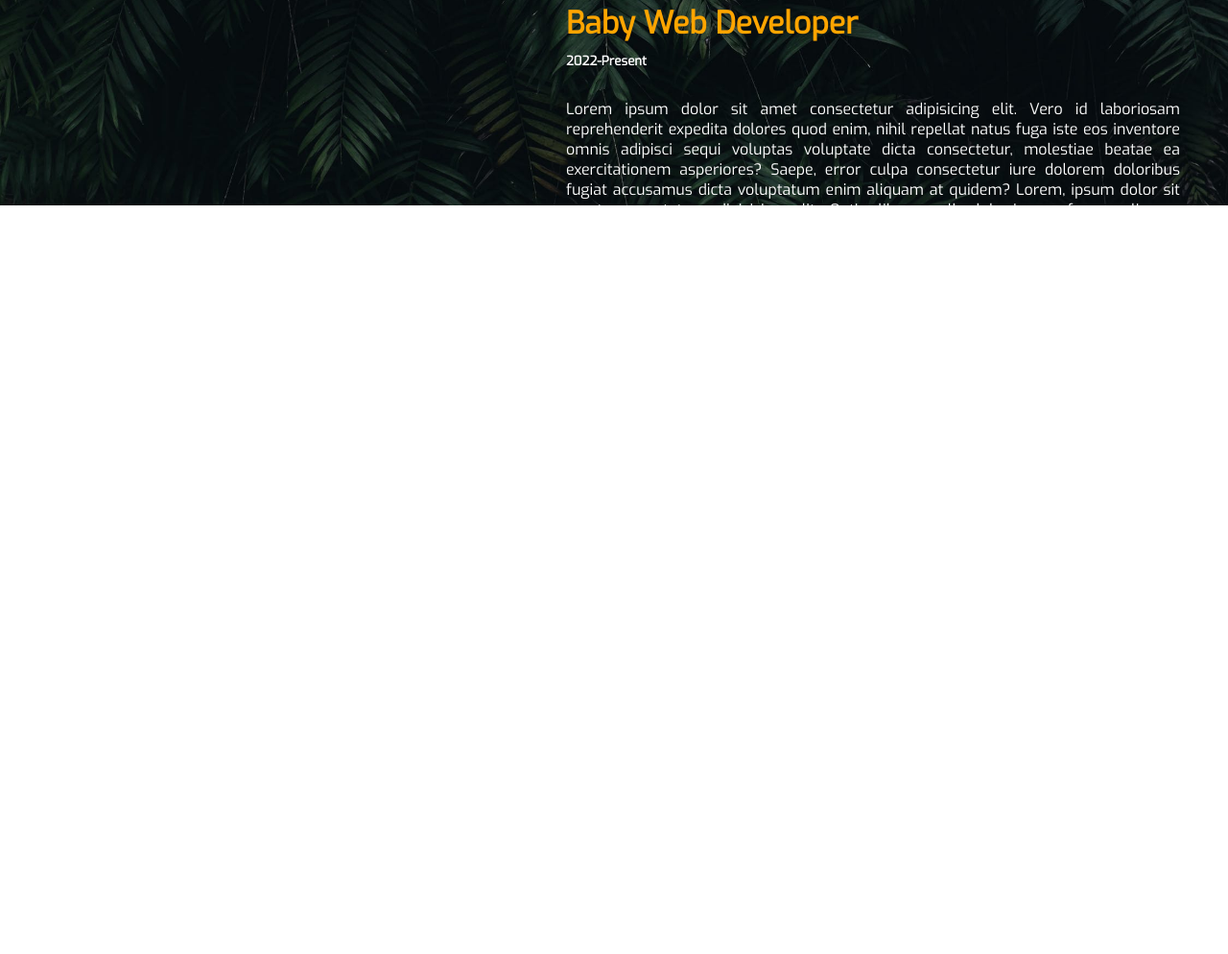
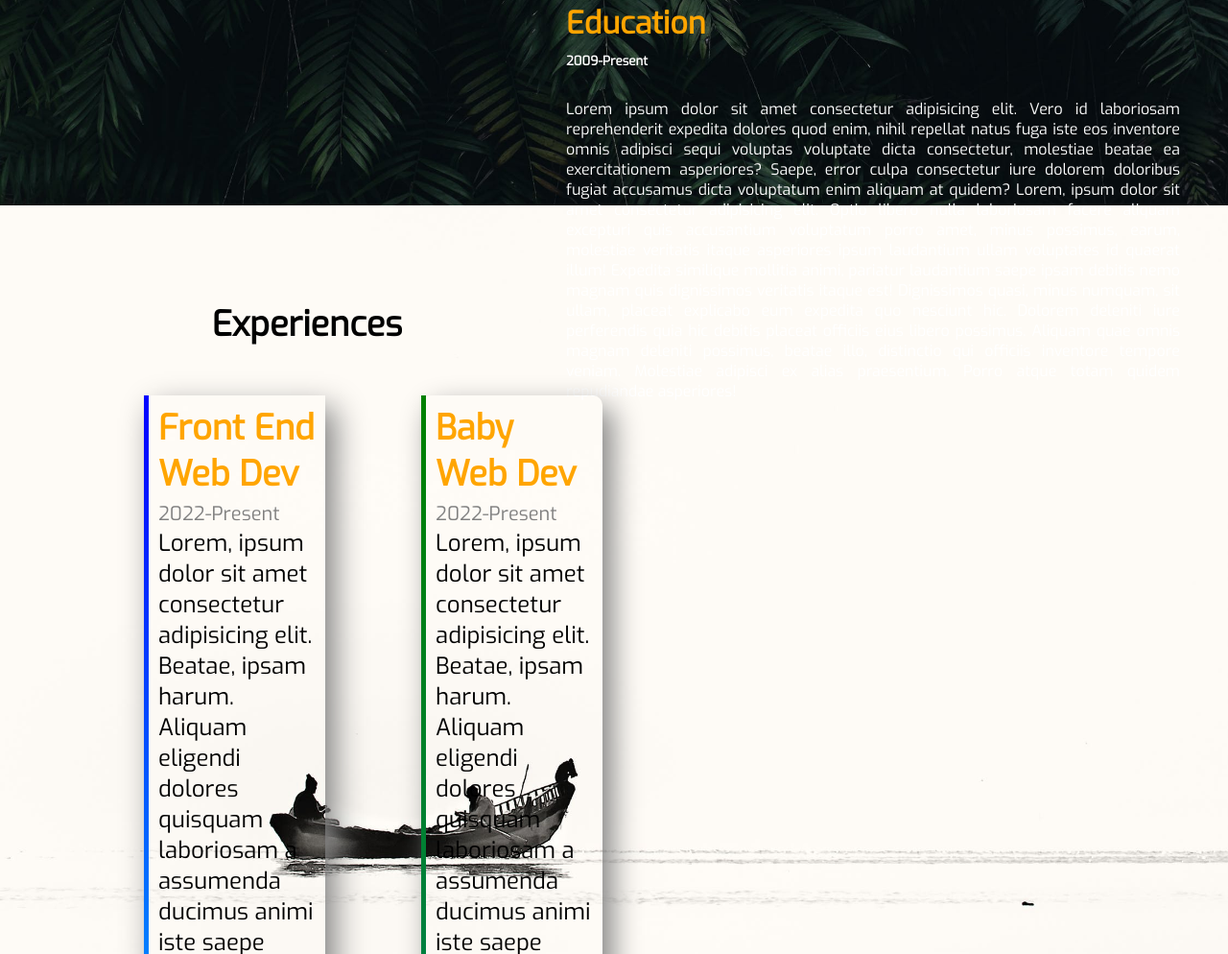
Before and after one commit to FazlulHaqueRazaChowdhury/practice-portfolio, a plain HTML site: page index.html in a window 1280 px wide. Shown: the part 1386-2380 px from the top of the page at 96% size. Before the commit the page ends 1854 px from the top, so only its background shows below. Drawn offline with Linux system fonts and the light colour scheme; a web font is replaced by a local one.

Commit message:
committing

```diff
--- a/index.html
+++ b/index.html
@@ -32,7 +32,7 @@
                         <a class="link" href="#">About Me</a>
                     </li>
                     <li>
-                        <a class="link" href="#">Projects</a>
+                        <a class="link" href="#">Experiences</a>
                     </li>
                     <li>
                         <a class="link" href="#">Contact</a>
@@ -44,6 +44,8 @@
             <section class="top-mid">
                 <h1>Hey There,</h1>
                 <h1>I'm <span>Fhrc</span> !</h1>
+                <a href="#">Github</a>
+                <a href="#">Facebook</a>
             </section>
         </div>
     </header>
@@ -55,8 +57,8 @@
         </div>
         <div class="paragraph1 half">
             <div>
-                <h3 class="big"><span class="orange">Baby Web Developer</span></h3>
-                <h5>2022-Present</h5>
+                <h3 class="big"><span class="orange">Education</span></h3>
+                <h5>2009-Present</h5>
             </div>
             <br>
             <p>Lorem ipsum dolor sit amet consectetur adipisicing elit. Vero id laboriosam reprehenderit expedita dolores quod enim, nihil repellat natus fuga iste eos inventore omnis adipisci sequi voluptas voluptate dicta consectetur, molestiae beatae ea exercitationem asperiores? Saepe, error culpa consectetur iure dolorem doloribus fugiat accusamus dicta voluptatum enim aliquam at quidem? Lorem, ipsum dolor sit amet consectetur adipisicing elit. Optio libero nulla laboriosam facere aliquam excepturi quis accusantium voluptatum porro amet, minus possimus, earum, molestiae veritatis itaque asperiores ipsum laudantium ullam voluptates id quaerat illum! Expedita similique mollitia animi, pariatur laudantium saepe ipsam debitis nemo magnam quis dignissimos veritatis itaque est! Dignissimos quasi, minus numquam, sit ullam, placeat explicabo eum expedita quo nesciunt hic. Dolorem deleniti iure perferendis quia hic debitis placeat officiis eius libero possimus. Aliquam quae omnis magnam deleniti possimus, beatae illo, distinctio qui officiis inventore tempore veniam. Molestiae adipisci ex alias praesentium. Porro atque totam quidem repudiandae asperiores!</p>
@@ -64,7 +66,20 @@
     </section>
 
     <section class="projects">
-
+        <h1 style="text-align: center;">Experiences</h1>
+        <div class="flexing">
+            <div id="card1" class="half cards">
+                <h2 class="orange">Front End Web Dev</h2>
+                <small>2022-Present</small>
+                <p>Lorem, ipsum dolor sit amet consectetur adipisicing elit. Beatae, ipsam harum. Aliquam eligendi dolores quisquam laboriosam a assumenda ducimus animi iste saepe deleniti fugit laudantium, consectetur harum magni, eius possimus, illum sequi ex cum facere? Ratione cupiditate iure error maxime dolores, exercitationem tenetur consequatur dolor necessitatibus nesciunt, ea nemo illo?</p>
+            </div>
+            <div id="card2" class="half cards">
+                <h2 class="orange">Baby Web Dev</h2>
+                <small>2022-Present</small>
+                <p>Lorem, ipsum dolor sit amet consectetur adipisicing elit. Beatae, ipsam harum. Aliquam eligendi dolores quisquam laboriosam a assumenda ducimus animi iste saepe deleniti fugit laudantium, consectetur harum magni, eius possimus, illum sequi ex cum facere? Ratione cupiditate iure error maxime dolores, exercitationem tenetur consequatur dolor necessitatibus nesciunt, ea nemo illo?</p>
+            </div>
+            </div>
+        </div>
     </section>
 </main>
 <footer>
--- a/style.css
+++ b/style.css
@@ -38,7 +38,7 @@
 
 }
 ul{
-
+    justify-content: flex-end;
     margin-left: 50px;
 }
 
@@ -67,6 +67,14 @@ ul li {
     font-size: 3rem;
     text-align: center;
     margin-top: 150px;
+}
+.projects {
+    background-image: url(images/experience-bg.jpeg);
+    background-attachment: fixed;
+    background-size: cover;
+    height: auto;
+    padding: 100px;
+    font-size: 1.5rem;
 }
 .coloumn{
     display: flex;
@@ -107,3 +115,42 @@ h1 span {
 h5 {
     padding: 10px 0px;
 }
+.projects p {
+    color: black;
+}
+.projects small {
+    color: gray;
+}
+
+.cards {
+    box-shadow: 10px 13px 31px grey;
+    margin: 50px;
+    padding: 10px;
+
+
+}
+#card1{
+    border-left: 5px solid;
+    border-image: linear-gradient(blue,aqua);
+    border-image-slice: 1;
+}
+#card2{
+    border-left: 5px solid;
+    border-image: linear-gradient(green,teal);
+    border-image-slice: 1;
+    border-radius: 10px;
+}
+.top-mid a {
+    margin: 10px 20px;
+    text-decoration: none;
+    color: white;
+    border: 1px solid white;
+    padding: 10px 20px;
+    border-radius: 10px;
+
+}
+
+.top-mid a:hover{
+    background-color: rgba(128, 128, 128, 0.342);
+    color: rgba(0, 0, 0, 0.411);
+}
```
Also changed, not shown: images/experience-bg.jpeg (added).
